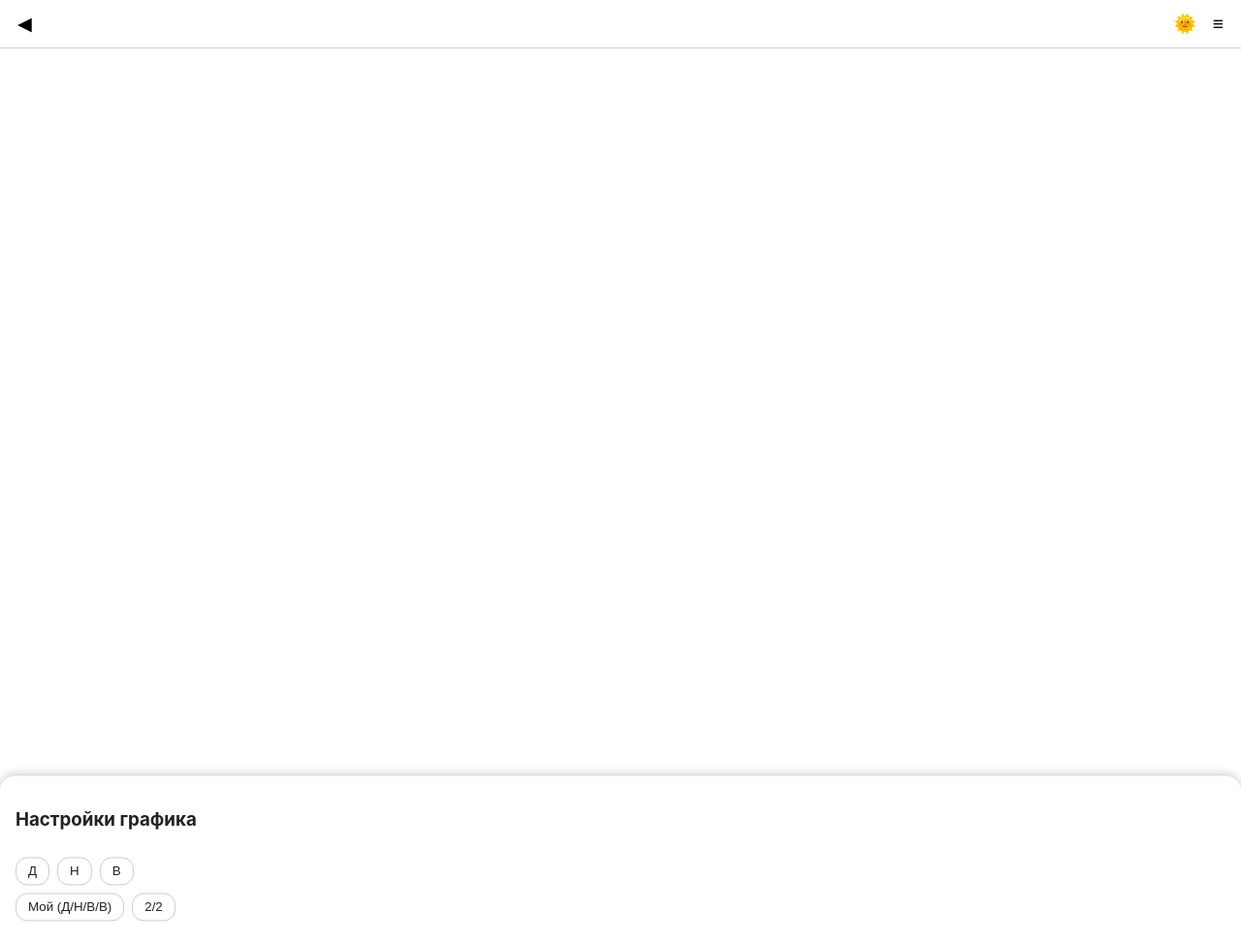
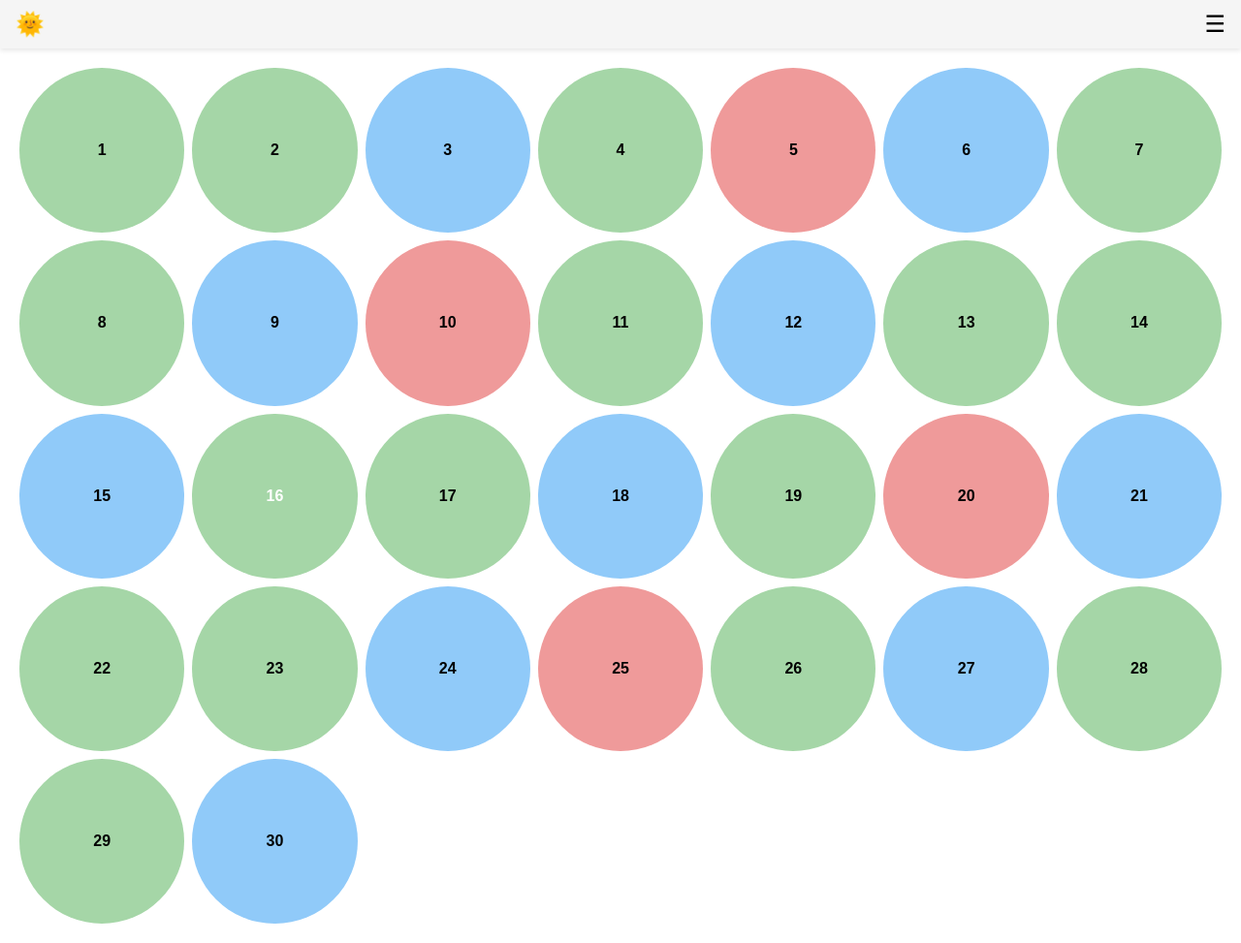
Before and after one commit to CHIZI11/shift-calendar, a plain HTML site: page index.html in a window 1280 px wide. Shown: the whole page at 97% size. Before the commit the page ends 800 px from the top, so only its background shows below. Drawn offline with Linux system fonts and the light colour scheme.

Commit message:
Update index.html

```diff
--- a/index.html
+++ b/index.html
@@ -1,58 +1,94 @@
 <!DOCTYPE html>
 <html lang="ru">
 <head>
-  <meta charset="UTF-8" />
-  <meta name="viewport" content="width=device-width, initial-scale=1.0" />
+  <meta charset="UTF-8">
+  <meta name="viewport" content="width=device-width, initial-scale=1.0">
   <title>Shift Calendar</title>
-  <link rel="stylesheet" href="styles.css" />
-  <link rel="manifest" href="manifest.json" />
-  <meta name="theme-color" content="#ffffff" />
+  <style>
+    body {
+      font-family: sans-serif;
+      margin: 0;
+      background: var(--bg, #fff);
+      color: var(--text, #000);
+      transition: background 0.3s, color 0.3s;
+    }
+    header {
+      display: flex;
+      justify-content: space-between;
+      align-items: center;
+      padding: 10px;
+      background: var(--header, #f5f5f5);
+      box-shadow: 0 2px 5px rgba(0,0,0,0.1);
+    }
+    .theme-toggle, .menu-btn {
+      font-size: 24px;
+      cursor: pointer;
+      border: none;
+      background: none;
+    }
+    .calendar {
+      display: grid;
+      grid-template-columns: repeat(7, 1fr);
+      gap: 8px;
+      padding: 20px;
+    }
+    .day {
+      aspect-ratio: 1/1;
+      display: flex;
+      align-items: center;
+      justify-content: center;
+      border-radius: 50%;
+      font-weight: bold;
+      transition: background 0.3s, transform 0.2s;
+    }
+    .day:hover {
+      transform: scale(1.1);
+    }
+    .today {
+      background: #4caf50;
+      color: white;
+    }
+    .night { background: #90caf9; }
+    .work { background: #a5d6a7; }
+    .off { background: #ef9a9a; }
+    /* тёмная тема */
+    body.dark {
+      --bg: #121212;
+      --text: #eee;
+      --header: #1e1e1e;
+    }
+  </style>
 </head>
 <body>
-  <header class="top-bar">
-    <button id="prevMonth">◀</button>
-    <h1 id="monthYear"></h1>
-    <div class="actions">
-      <button id="themeToggle" title="Тема">🌞</button>
-      <button id="menuToggle" title="Меню">≡</button>
-    </div>
+  <header>
+    <button class="theme-toggle">🌞</button>
+    <button class="menu-btn">☰</button>
   </header>
 
-  <main>
-    <div id="calendar"></div>
-  </main>
+  <main class="calendar" id="calendar"></main>
 
-  <div id="bottomSheet" class="hidden">
-    <div class="sheet-content">
-      <h3>Настройки графика</h3>
-      <div class="chip-row" id="weekDays"></div>
-      <div class="chip-row" id="shifts">
-        <button data-shift="Д">Д</button>
-        <button data-shift="Н">Н</button>
-        <button data-shift="В">В</button>
-      </div>
-      <div class="chip-row" id="presets">
-        <button data-preset="dnvv">Мой (Д/Н/В/В)</button>
-        <button data-preset="2on2off">2/2</button>
-      </div>
-    </div>
-  </div>
+  <script>
+    const calendar = document.getElementById("calendar");
+    const today = new Date().getDate();
 
-  <!-- Модалка заметок -->
-  <div id="noteModal" class="modal hidden">
-    <div class="modal-content">
-      <span id="closeModal" class="close">&times;</span>
-      <h2 id="noteDate"></h2>
-      <textarea id="noteText" placeholder="Заметка..."></textarea>
-      <button id="saveNote">Сохранить</button>
-    </div>
-  </div>
+    // Простейший календарь на 30 дней
+    for (let i = 1; i <= 30; i++) {
+      const d = document.createElement("div");
+      d.className = "day";
+      if (i === today) d.classList.add("today");
+      if (i % 3 === 0) d.classList.add("night");
+      else if (i % 5 === 0) d.classList.add("off");
+      else d.classList.add("work");
+      d.textContent = i;
+      calendar.appendChild(d);
+    }
 
-  <script src="script.js"></script>
-  <script>
-    if ("serviceWorker" in navigator) {
-      navigator.serviceWorker.register("service-worker.js");
-    }
+    // переключение темы
+    const toggle = document.querySelector(".theme-toggle");
+    toggle.addEventListener("click", () => {
+      document.body.classList.toggle("dark");
+      toggle.textContent = document.body.classList.contains("dark") ? "🌙" : "🌞";
+    });
   </script>
 </body>
 </html>
```
